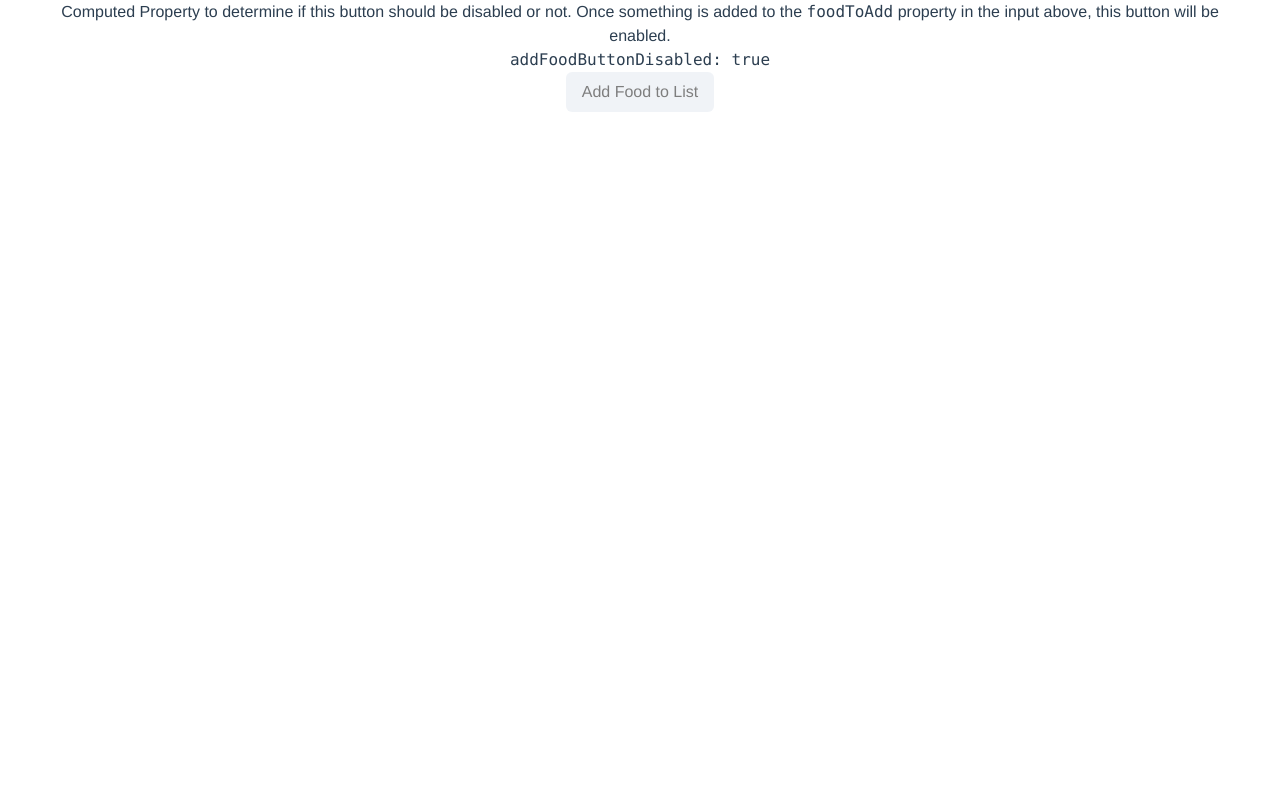
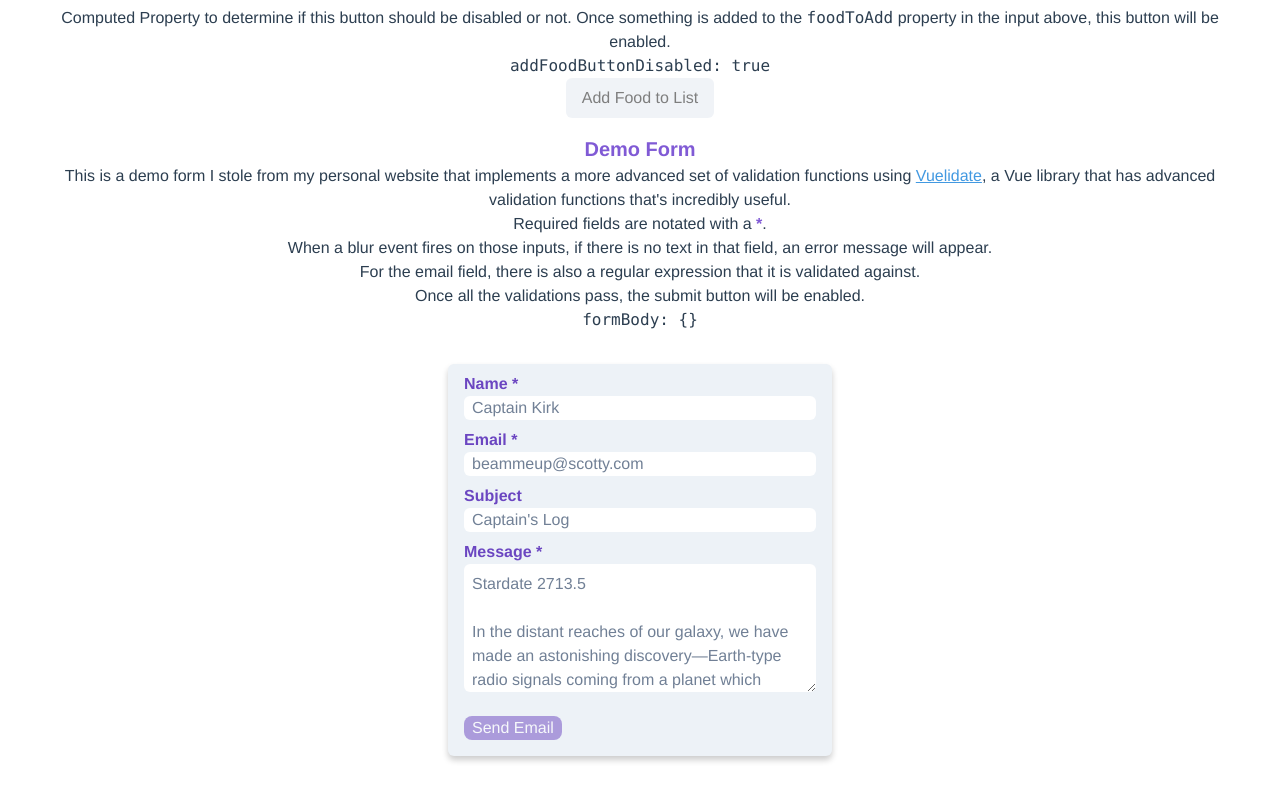
Before and after one commit to taearls/ensighten-vue-demo, a Vue app: page /demo in a window 1280 px wide. Shown: the part 674-1462 px from the top of the page. Before the commit the page ends 802 px from the top, so only its background shows below. Built offline with nearby package versions, Linux system fonts and the light colour scheme.

Commit message:
steal contact form from personal site and repurpose for demo

```diff
--- a/package.json
+++ b/package.json
@@ -17,7 +17,8 @@
     "core-js": "^3.6.5",
     "husky": "^4.3.0",
     "vue": "^2.6.11",
-    "vue-router": "^3.2.0"
+    "vue-router": "^3.2.0",
+    "vuelidate": "^0.7.6"
   },
   "devDependencies": {
     "@vue/cli-plugin-babel": "~4.5.0",
--- /dev/null
+++ b/src/components/DemoForm.vue
@@ -0,0 +1,216 @@
+<template>
+  <form
+    id="contact"
+    class="form-boxshadow mx-auto my-8 bg-gray-200 rounded-md w-full max-w-sm"
+    method="POST"
+    enctype="text/plain"
+    @submit.prevent="submitEmail"
+  >
+    <fieldset class="px-4 py-2">
+      <div>
+        <label
+          class="block text-left text-purple-700 font-bold mb-1 md:mb-0 pr-4"
+          for="contactName"
+        >
+          Name<span class="font-black"> *</span>
+        </label>
+        <input
+          id="contactName"
+          v-model.trim="name.text"
+          :style="$v.name.text.$error ? 'margin: 0' : ''"
+          class="form-input w-full px-2 mb-2 rounded-md text-soft-black placeholder-gray-600 focus:bg-white focus:outline-none focus:shadow-outline-light"
+          type="text"
+          name="name"
+          :placeholder="name.placeholder"
+          @input="$v.name.text.$reset()"
+          @blur="$v.name.text.$touch()"
+        />
+        <p v-if="$v.name.text.$error" class="text-left error-message">
+          Please enter your name.
+        </p>
+      </div>
+
+      <div class="flex flex-col" :class="{ 'mb-2': !$v.email.text.$error }">
+        <label
+          class="block text-left text-purple-700 font-bold mb-1 md:mb-0 pr-4"
+          for="contactEmail"
+        >
+          Email<span class="font-black"> *</span>
+        </label>
+        <input
+          id="contactEmail"
+          v-model.trim="email.text"
+          class="form-input w-full px-2 rounded-md text-soft-black placeholder-gray-600 focus:bg-white focus:outline-none focus:shadow-outline-light"
+          type="email"
+          name="email"
+          required
+          placeholder="beammeup@scotty.com"
+          @input="$v.email.text.$reset()"
+          @blur="$v.email.text.$touch()"
+        />
+        <p
+          v-if="$v.email.text.$error && !$v.email.text.required"
+          class="text-left error-message"
+        >
+          Please enter your email.
+        </p>
+        <p
+          v-else-if="
+            $v.email.text.$error && !$v.email.text.emailValidationRegex
+          "
+          class="text-left error-message"
+        >
+          Please enter a valid email address.
+        </p>
+      </div>
+
+      <div>
+        <label
+          class="block text-left text-purple-700 font-bold mb-1 md:mb-0 pr-4"
+          for="contactSubject"
+          >Subject</label
+        >
+        <input
+          id="contactSubject"
+          v-model.trim="subject.text"
+          class="form-input w-full px-2 mb-2 text-soft-black placeholder-gray-600 focus:bg-white focus:outline-none focus:shadow-outline-light rounded-md"
+          type="text"
+          name="subject"
+          :placeholder="subject.placeholder"
+        />
+      </div>
+      <div class="flex flex-col" :class="{ 'mb-4': !$v.message.text.$error }">
+        <label
+          class="block text-left text-purple-700 font-bold mb-1 md:mb-0 pr-4"
+          for="contactMessage"
+        >
+          Message<span class="font-black"> *</span>
+        </label>
+        <textarea
+          id="contactMessage"
+          v-model.trim="message.text"
+          class="form-textarea w-full h-32 text-soft-black placeholder-gray-600 focus:bg-white focus:outline-none focus:shadow-outline-light"
+          name="message"
+          required
+          :placeholder="message.placeholder"
+          @input="$v.message.text.$reset()"
+          @blur="$v.message.text.$touch()"
+        />
+        <p
+          v-if="$v.message.text.$error && !$v.message.text.required"
+          class="text-left error-message"
+        >
+          Please enter a message.
+        </p>
+      </div>
+
+      <div class="relative">
+        <div class="flex items-center">
+          <input
+            type="submit"
+            value="Send Email"
+            :disabled="saveDisabled"
+            class="inline-block my-2 text-white transition-colors transition-padding ease-in-out duration-200 bg-purple-700 rounded-lg px-2 disabled:pr-2 disabled:cursor-not-allowed disabled:opacity-50 focus:outline-none focus:shadow-outline-light"
+            :class="{ 'submit-hover': !saveDisabled && hoveringMessage }"
+            @mouseover="hoveringMessage = !saveDisabled"
+            @mouseleave="hoveringMessage = false"
+          />
+        </div>
+      </div>
+    </fieldset>
+  </form>
+</template>
+
+<script>
+import {
+  required,
+  email as emailValidationRegex
+} from "vuelidate/lib/validators";
+
+export default {
+  data() {
+    return {
+      hoveringMessage: false,
+      name: {
+        placeholder: "Captain Kirk",
+        text: "",
+      },
+      email: {
+        placeholder: "beammeup@scotty.com",
+        text: "",
+      },
+      subject: {
+        placeholder: "Captain's Log",
+        text: "",
+      },
+      message: {
+        placeholder:
+          "Stardate 2713.5\n\nIn the distant reaches of our galaxy, we have made an astonishing discovery—Earth-type radio signals coming from a planet which apparently is an exact duplicate of the Earth.\n\nIt seems impossible, but there it is.",
+        text: "",
+      },
+    };
+  },
+  validations: {
+    name: {
+      text: {
+        required,
+      },
+    },
+    email: {
+      text: {
+        required,
+        emailValidationRegex,
+      },
+    },
+    message: {
+      text: {
+        required,
+      },
+    },
+  },
+  computed: {
+    saveDisabled() {
+      return (
+        !this.$v.name.text.required ||
+        !this.$v.email.text.required ||
+        !this.$v.email.text.emailValidationRegex ||
+        !this.$v.message.text.required
+      );
+    },
+    formBody() {
+      return {
+        name: this.name.text,
+        email: this.email.text,
+        subject: this.subject.text,
+        message: this.message.text,
+      };
+    },
+  },
+  methods: {
+    submitEmail() {
+      this.$emit("form-submitted", this.formBody);
+    },
+  },
+};
+</script>
+
+<style scoped>
+.error-message {
+  @apply text-red-700 font-semibold;
+}
+.success-message {
+  @apply text-green-500 font-semibold;
+}
+.disabled {
+  @apply cursor-not-allowed;
+}
+.submit-hover {
+  @apply cursor-pointer;
+}
+.form-textarea {
+  @apply appearance-none p-2 text-base leading-6 rounded-md;
+}
+.form-boxshadow {
+  box-shadow: 0 4px 6px 0 hsla(0, 0%, 0%, 0.2);
+}
+</style>
--- a/src/main.js
+++ b/src/main.js
@@ -2,6 +2,9 @@ import Vue from "vue";
 import App from "./App.vue";
 import router from "./router";
 import "@/assets/styles/main.css";
+import Vuelidate from "vuelidate";
+
+Vue.use(Vuelidate);
 
 Vue.config.productionTip = false;
 
--- a/src/views/Demo.vue
+++ b/src/views/Demo.vue
@@ -1,9 +1,10 @@
 <template>
   <div class="px-8">
-    <h1>This is a demo page</h1>
-
+    <!-- VUE DIRECTIVES -->
+    <h2 class="font-bold text-xl text-purple-600">Vue Directives</h2>
     <div class="my-4">
       <h2 class="text-lg font-bold">v-if</h2>
+      <!-- receives payload as $event keyword from custom input-toggled event -->
       <input-toggle
         id="vIfInputToggle"
         :external-toggled-prop="vIfToggleProp"
@@ -60,7 +61,12 @@
         placeholder="Add a Food to the list!"
         v-model.trim="foodToAdd"
       />
-      <h3>Computed Property to determine if this button should be disabled or not. Once something is added to the <pre class="inline">foodToAdd</pre> property in the input above, this button will be enabled.</h3>
+      <h3>
+        Computed Property to determine if this button should be disabled or not.
+        Once something is added to the
+        <pre class="inline">foodToAdd</pre>
+        property in the input above, this button will be enabled.
+      </h3>
       <pre>addFoodButtonDisabled: {{ addFoodButtonDisabled }}</pre>
       <button
         class="button add-food-button"
@@ -70,11 +76,43 @@
         Add Food to List
       </button>
     </div>
+
+    <!-- DEMO FORM -->
+    <h2 class="font-bold text-xl text-purple-600">Demo Form</h2>
+    <p>
+      This is a demo form I stole from my personal website that implements a more advanced set of validation
+      functions using
+      <a
+        class="text-blue-500 underline"
+        href="https://vuelidate.js.org/"
+        target="_blank"
+        rel="noreferrer"
+        >Vuelidate</a
+      >, a Vue library that has advanced validation functions that's incredibly
+      useful.
+    </p>
+    <p>
+      Required fields are notated with a
+      <span class="font-black text-purple-600">*</span>.
+    </p>
+    <p>
+      When a blur event fires on those inputs, if there is no text in that
+      field, an error message will appear.
+    </p>
+    <p>
+      For the email field, there is also a regular expression that it is
+      validated against.
+    </p>
+    <p>Once all the validations pass, the submit button will be enabled.</p>
+    <pre>formBody: {{ formBody }}</pre>
+    <!-- receives payload as $event keyword from custom form-submitted event -->
+    <demo-form @form-submitted="formBody = $event"/>
   </div>
 </template>
 
 <script>
 import InputToggle from "@/components/InputToggle";
+import DemoForm from "@/components/DemoForm";
 
 const foodList = ["🌮", "🍕", "🌭"];
 
@@ -85,10 +123,12 @@ export default {
       vShowToggleProp: true,
       foodList,
       foodToAdd: "",
+      formBody: {},
     };
   },
   components: {
     InputToggle,
+    DemoForm,
   },
   computed: {
     addFoodButtonDisabled() {
@@ -98,7 +138,7 @@ export default {
   methods: {
     addFood(foodToAdd) {
       this.foodList.push(foodToAdd);
-      // reset input after use
+      // clear input after use
       this.foodToAdd = "";
     },
   },
--- a/tailwind.config.js
+++ b/tailwind.config.js
@@ -4,8 +4,21 @@ module.exports = {
     "./src/**/*.vue",
   ],
   theme: {
-    extend: {},
+    extend: {
+      colors: {
+        "soft-black": "#121212",
+      },
+      boxShadow: {
+        "outline-light": "0 0 0 3px #4299e1",
+      },
+    },
   },
-  variants: {},
+  variants: {
+    backgroundColor: ["hover", "responsive"],
+    borderColor: ["hover", "responsive"],
+    cursor: ["responsive", "disabled"],
+    opacity: ["responsive", "hover", "focus", "disabled"],
+    padding: ["responsive", "disabled"],
+  },
   plugins: [],
 };
```
Also changed, not shown: 1 other file (tests, documents, lock files or other folders).
